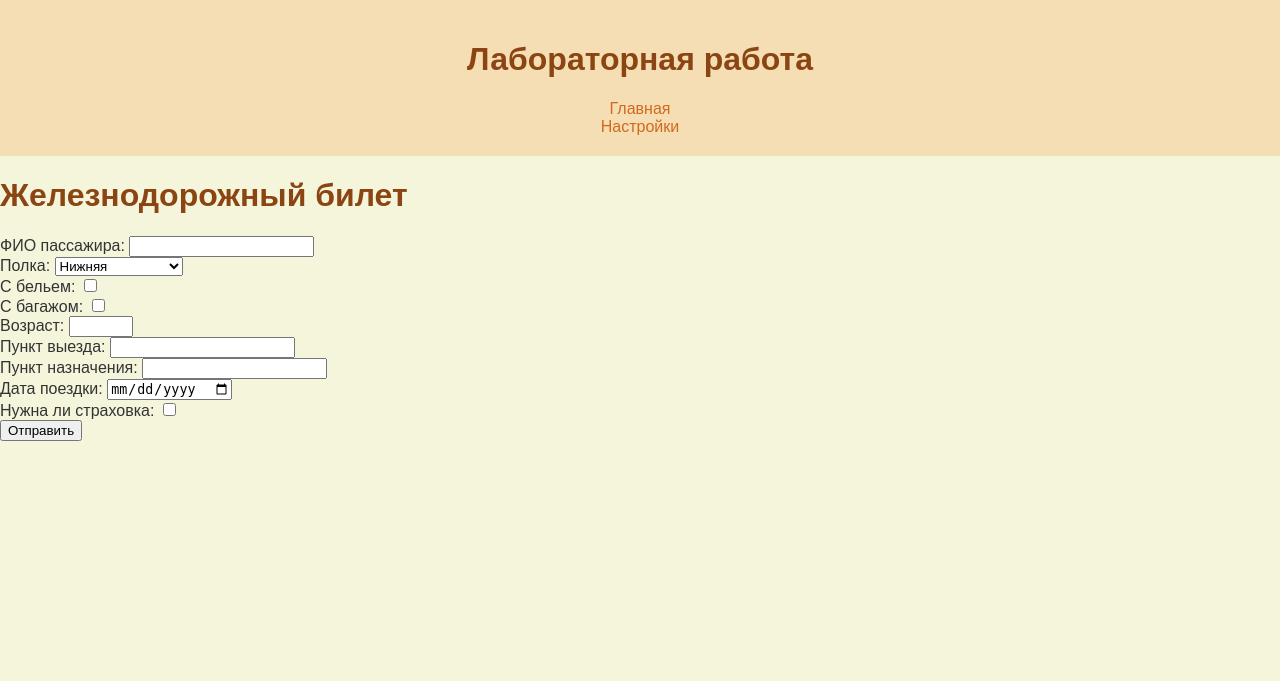
After one commit to OrlovaYaroslava/web-programming-labs-2, a Flask app: page /lab3/ticket in a window 1280 px wide. The commit adds this page. Shown: the top 681 px of the page. Run offline with Flask 3, Linux system fonts and the light colour scheme.

Commit message:
Железнодорожный билет

```diff
--- a/lab3.py
+++ b/lab3.py
@@ -106,3 +106,39 @@ def settings():
         resp.set_cookie('bold', '', expires=0)  # Удаляем cookie bold, если параметр не был передан
 
     return resp
+
+
+@lab3.route('/lab3/ticket', methods=['GET', 'POST'])
+def ticket():
+    if request.method == 'POST':
+        fio = request.form.get('fio')
+        polka = request.form.get('polka')
+        belie = request.form.get('belie')
+        bagazh = request.form.get('bagazh')
+        age = int(request.form.get('age'))
+        departure = request.form.get('departure')
+        destination = request.form.get('destination')
+        date = request.form.get('date')
+        insurance = request.form.get('insurance')
+
+        # Логика расчета цены
+        if age < 18:
+            ticket_type = "Детский билет"
+            price = 700
+        else:
+            ticket_type = "Взрослый билет"
+            price = 1000
+
+        if polka in ["нижняя", "нижняя боковая"]:
+            price += 100
+        if belie:
+            price += 75
+        if bagazh:
+            price += 250
+        if insurance:
+            price += 150
+
+        return render_template('lab3/ticket_result.html', fio=fio, polka=polka, ticket_type=ticket_type,
+                               price=price, departure=departure, destination=destination, date=date)
+
+    return render_template('lab3/ticket_form.html')
--- a/templates/lab3/lab3.html
+++ b/templates/lab3/lab3.html
@@ -19,5 +19,6 @@
             <li><a href="/lab3/form1">Форма</a></li>
             <li><a href="/lab3/order">Заказ напитка</a></li>
             <li><a href="/lab3/settings">Настройки отображения</a></li>
+            <li><a href="/lab3/ticket">Железнодорожный билет</a></li>
         </ol>
 {% endblock %}
--- /dev/null
+++ b/templates/lab3/ticket_form.html
@@ -0,0 +1,49 @@
+{% extends 'base.html' %}
+
+{% block main %}
+<h1>Железнодорожный билет</h1>
+<form method="POST" action="/lab3/ticket">
+    <div>
+        <label>ФИО пассажира:</label>
+        <input type="text" name="fio" required>
+    </div>
+    <div>
+        <label>Полка:</label>
+        <select name="polka" required>
+            <option value="нижняя">Нижняя</option>
+            <option value="верхняя">Верхняя</option>
+            <option value="верхняя боковая">Верхняя боковая</option>
+            <option value="нижняя боковая">Нижняя боковая</option>
+        </select>
+    </div>
+    <div>
+        <label>С бельем:</label>
+        <input type="checkbox" name="belie">
+    </div>
+    <div>
+        <label>С багажом:</label>
+        <input type="checkbox" name="bagazh">
+    </div>
+    <div>
+        <label>Возраст:</label>
+        <input type="number" name="age" min="1" max="120" required>
+    </div>
+    <div>
+        <label>Пункт выезда:</label>
+        <input type="text" name="departure" required>
+    </div>
+    <div>
+        <label>Пункт назначения:</label>
+        <input type="text" name="destination" required>
+    </div>
+    <div>
+        <label>Дата поездки:</label>
+        <input type="date" name="date" required>
+    </div>
+    <div>
+        <label>Нужна ли страховка:</label>
+        <input type="checkbox" name="insurance">
+    </div>
+    <button type="submit">Отправить</button>
+</form>
+{% endblock %}
```
Also changed, not shown: templates/lab3/ticket_result.html (added, +12 -0 lines).
